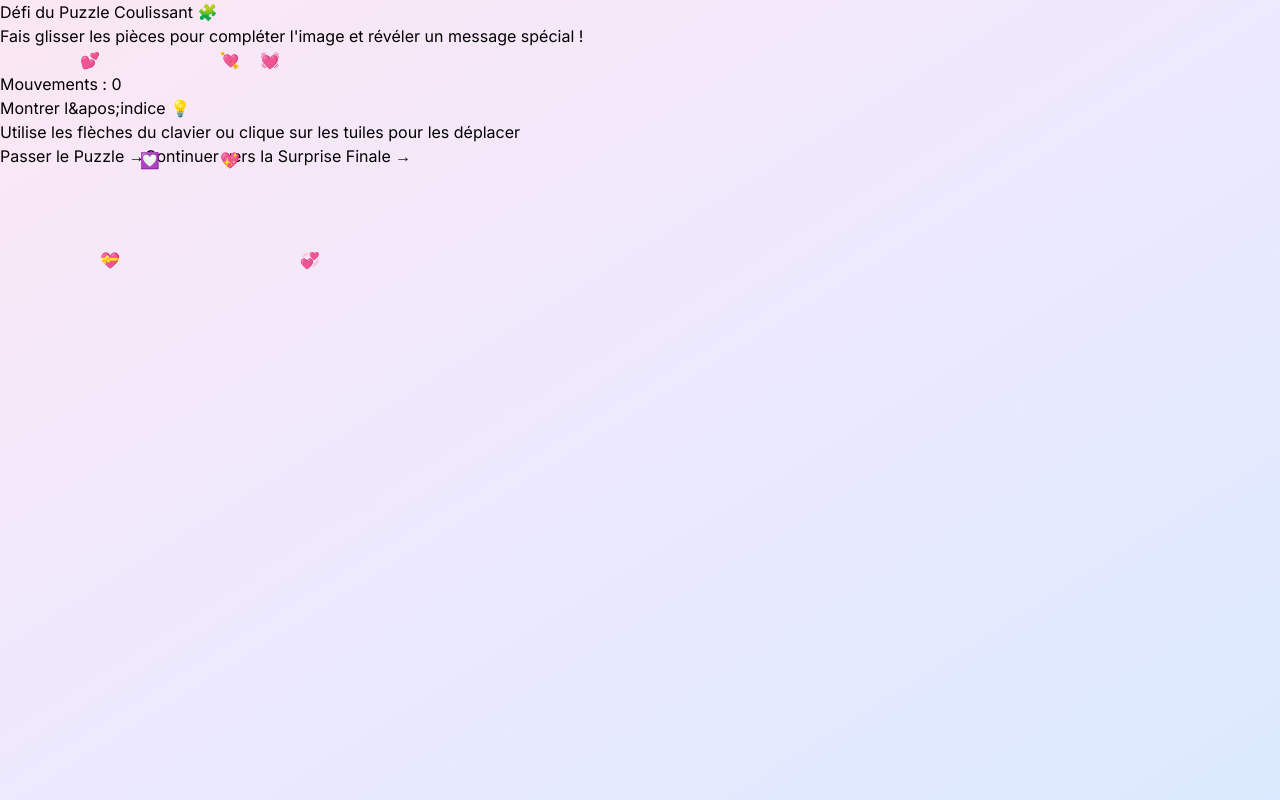
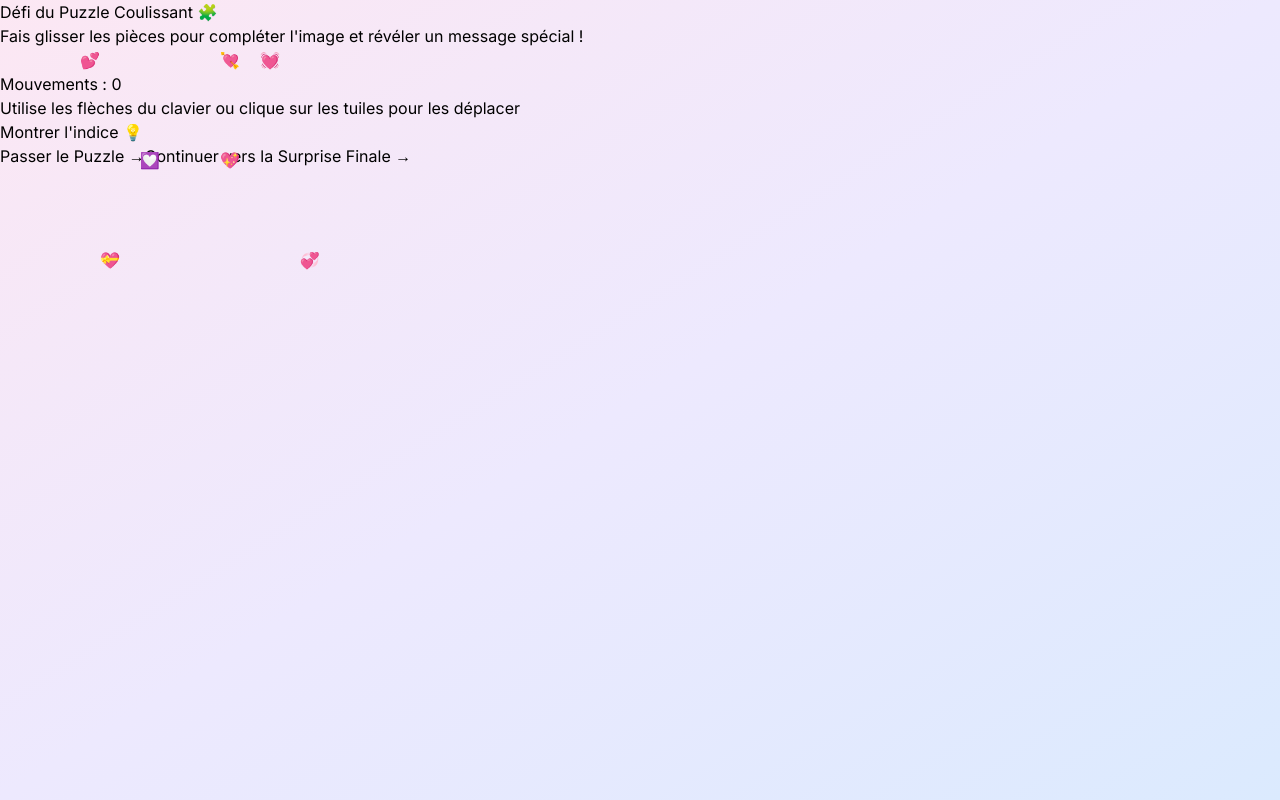
Before and after one commit to Babeloula/bibzbday, a Next.js app: page /games/puzzle in a window 1280 px wide. Built offline with nearby package versions, Linux system fonts and the light colour scheme.

Commit message:
Fix display

```diff
--- a/src/components/games/puzzle/SlidingPuzzle.tsx
+++ b/src/components/games/puzzle/SlidingPuzzle.tsx
@@ -223,17 +223,17 @@ export default function SlidingPuzzle({
         </div>
       </div>
 
-      <div className="flex gap-4">
-        <button
-          onClick={() => setShowHint(!showHint)}
-          className="px-4 py-2 bg-indigo-100 text-indigo-700 rounded-full hover:bg-indigo-200 transition-colors"
-        >
-          {showHint ? "Cacher l&apos;indice" : "Montrer l&apos;indice"} 💡
-        </button>
+      <div className="flex flex-col gap-4 items-center">
         <div className="text-indigo-600 text-sm">
           Utilise les flèches du clavier ou clique sur les tuiles pour les
           déplacer
         </div>
+        <button
+          onClick={() => setShowHint(!showHint)}
+          className="w-1/2 px-4 py-2 bg-indigo-100 text-indigo-700 rounded-full hover:bg-indigo-200 transition-colors"
+        >
+          {showHint ? "Cacher l'indice" : "Montrer l'indice"} 💡
+        </button>
       </div>
     </div>
   );
```
